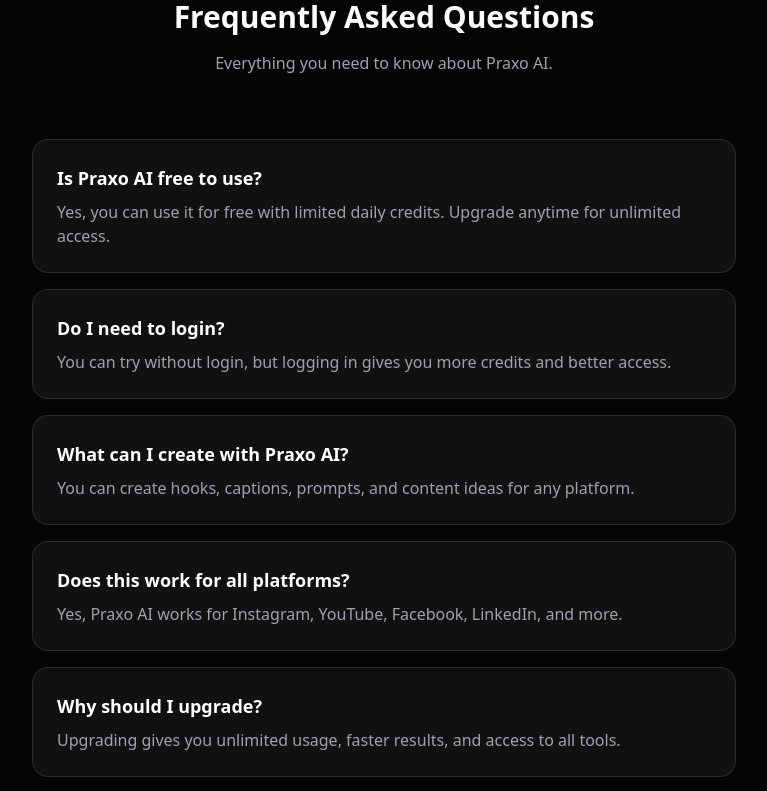
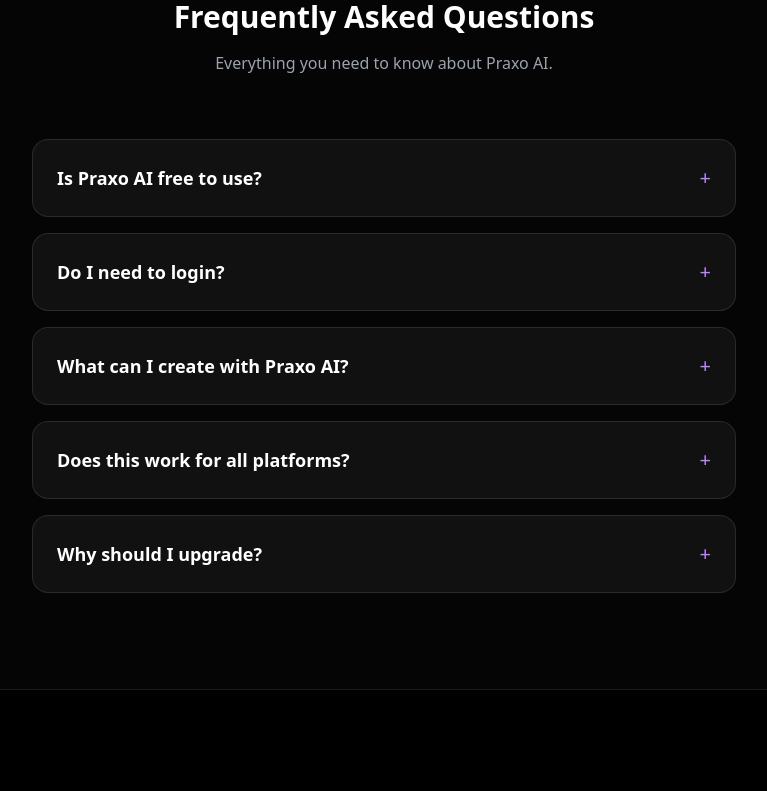
Before and after one commit to praxodigital-netizen/praxo-ai-tools, a React (Vite) app: page / in a window 1280 px wide. Shown: the part 4480-5271 px from the top of the page, without its empty margins (256-1023 px from the left). Built offline with nearby package versions, Linux system fonts and the light colour scheme.

Commit message:
Update Home.tsx

```diff
--- a/src/pages/Home.tsx
+++ b/src/pages/Home.tsx
@@ -12,6 +12,7 @@ export const Home: React.FC = () => {
   const [isLoginModalOpen, setIsLoginModalOpen] = useState(false);
   const { isPro } = useUsageStore();
   const [user, setUser] = useState<any>(null);
+  const [openFAQ, setOpenFAQ] = useState<number | null>(null);
 
 useEffect(() => {
   const fetchUserPlan = async () => {
@@ -512,32 +513,63 @@ useEffect(() => {
       {/* Frequently Asked Questions */}
 <section id="faq" className="w-full bg-white/[0.02] border-t border-white/5 py-24">
   <div className="max-w-3xl mx-auto px-4 sm:px-6 lg:px-8">
+
     <div className="text-center mb-16">
       <h2 className="text-3xl font-bold mb-4">Frequently Asked Questions</h2>
       <p className="text-gray-400">Everything you need to know about Praxo AI.</p>
     </div>
 
     <div className="space-y-4">
-            <div className="p-6 rounded-2xl bg-white/5 border border-white/10">
-              <h3 className="text-lg font-bold mb-2">Is Praxo AI free to use?</h3>
-              <p className="text-gray-400">Yes, you can use it for free with limited daily credits. Upgrade anytime for unlimited access.</p>
+
+      {/* FAQ ITEM */}
+      {[
+        {
+          q: "Is Praxo AI free to use?",
+          a: "Yes, you can use it for free with limited daily credits. Upgrade anytime for unlimited access."
+        },
+        {
+          q: "Do I need to login?",
+          a: "You can try without login, but logging in gives you more credits and better access."
+        },
+        {
+          q: "What can I create with Praxo AI?",
+          a: "You can create hooks, captions, prompts, and content ideas for any platform."
+        },
+        {
+          q: "Does this work for all platforms?",
+          a: "Yes, Praxo AI works for Instagram, YouTube, Facebook, LinkedIn, and more."
+        },
+        {
+          q: "Why should I upgrade?",
+          a: "Upgrading gives you unlimited usage, faster results, and access to all tools."
+        }
+      ].map((item, index) => (
+        <div
+          key={index}
+          className="rounded-2xl bg-white/5 border border-white/10 overflow-hidden transition-all duration-300"
+        >
+
+          {/* QUESTION */}
+          <button
+            onClick={() => setOpenFAQ(openFAQ === index ? null : index)}
+            className="w-full flex justify-between items-center p-6 text-left hover:bg-white/5 transition"
+          >
+            <span className="text-lg font-semibold">{item.q}</span>
+            <span className="text-purple-400 text-xl">
+              {openFAQ === index ? "−" : "+"}
+            </span>
+          </button>
+
+          {/* ANSWER */}
+          {openFAQ === index && (
+            <div className="px-6 pb-6 text-gray-400 text-sm">
+              {item.a}
             </div>
-            <div className="p-6 rounded-2xl bg-white/5 border border-white/10">
-              <h3 className="text-lg font-bold mb-2">Do I need to login?</h3>
-              <p className="text-gray-400">You can try without login, but logging in gives you more credits and better access.</p>
+          )}
+
         </div>
-            <div className="p-6 rounded-2xl bg-white/5 border border-white/10">
-              <h3 className="text-lg font-bold mb-2">What can I create with Praxo AI?</h3>
-              <p className="text-gray-400">You can create hooks, captions, prompts, and content ideas for any platform.</p>
-            </div>
-            <div className="p-6 rounded-2xl bg-white/5 border border-white/10">
-              <h3 className="text-lg font-bold mb-2">Does this work for all platforms?</h3>
-              <p className="text-gray-400">Yes, Praxo AI works for Instagram, YouTube, Facebook, LinkedIn, and more.</p>
-            </div>
-            <div className="p-6 rounded-2xl bg-white/5 border border-white/10">
-              <h3 className="text-lg font-bold mb-2">Why should I upgrade?</h3>
-              <p className="text-gray-400">Upgrading gives you unlimited usage, faster results, and access to all tools.</p>
-            </div>
+      ))}
+
     </div>
   </div>
 </section>
```
Lines whose indentation alone changed are shown as unchanged.
